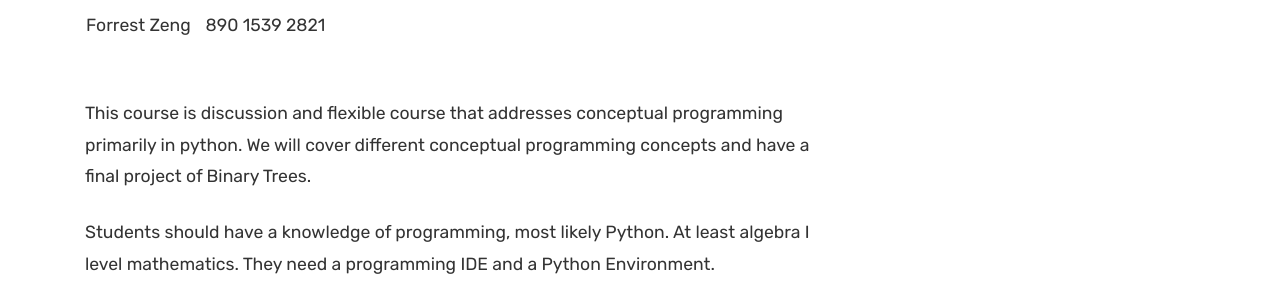
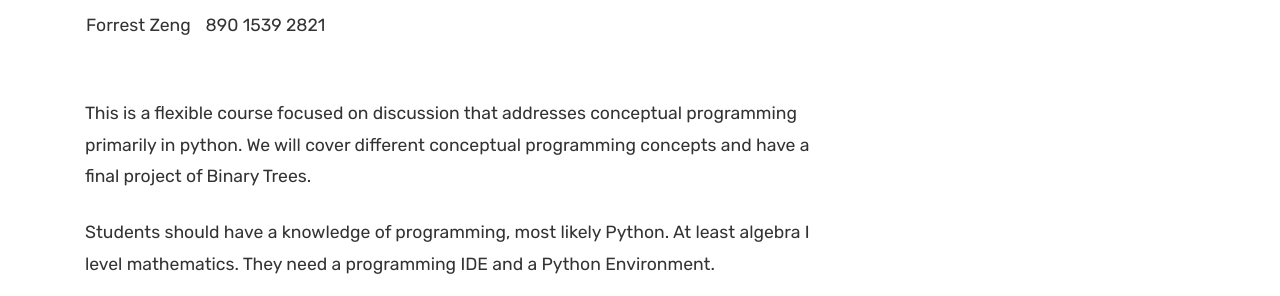
Before and after one commit to irvinecodingclub/irvinecodingclub.github.io, a Jekyll site: the page built from _posts/2020-03-12-conceptual-programming.md, in a window 1280 px wide and 900 px high, scrolled down 780 px. Shown: the part 322-618 px from the top of the window. Built offline with Jekyll 4.4.1, drawn with Linux system fonts in a browser that asks for light colours; comment, search, counter and statistics services are not loaded.

Commit message:
Update 2020-03-12-conceptual-programming.md

```diff
--- a/_posts/2020-03-12-conceptual-programming.md
+++ b/_posts/2020-03-12-conceptual-programming.md
@@ -15,6 +15,6 @@ excerpt: "A course tailored to small groups of students teaching concepts of pro
 
 <br>
 
-This course is discussion and flexible course that addresses conceptual programming primarily in python. We will cover different conceptual programming concepts and have a final project of Binary Trees.
+This is a flexible course focused on discussion that addresses conceptual programming primarily in python. We will cover different conceptual programming concepts and have a final project of Binary Trees.
 
 Students should have a knowledge of programming, most likely Python. At least algebra I level mathematics. They need a programming IDE and a Python Environment.
```
Also changed, not shown: other parts of _posts/2020-03-12-conceptual-programming.md (+1 -1 lines).
